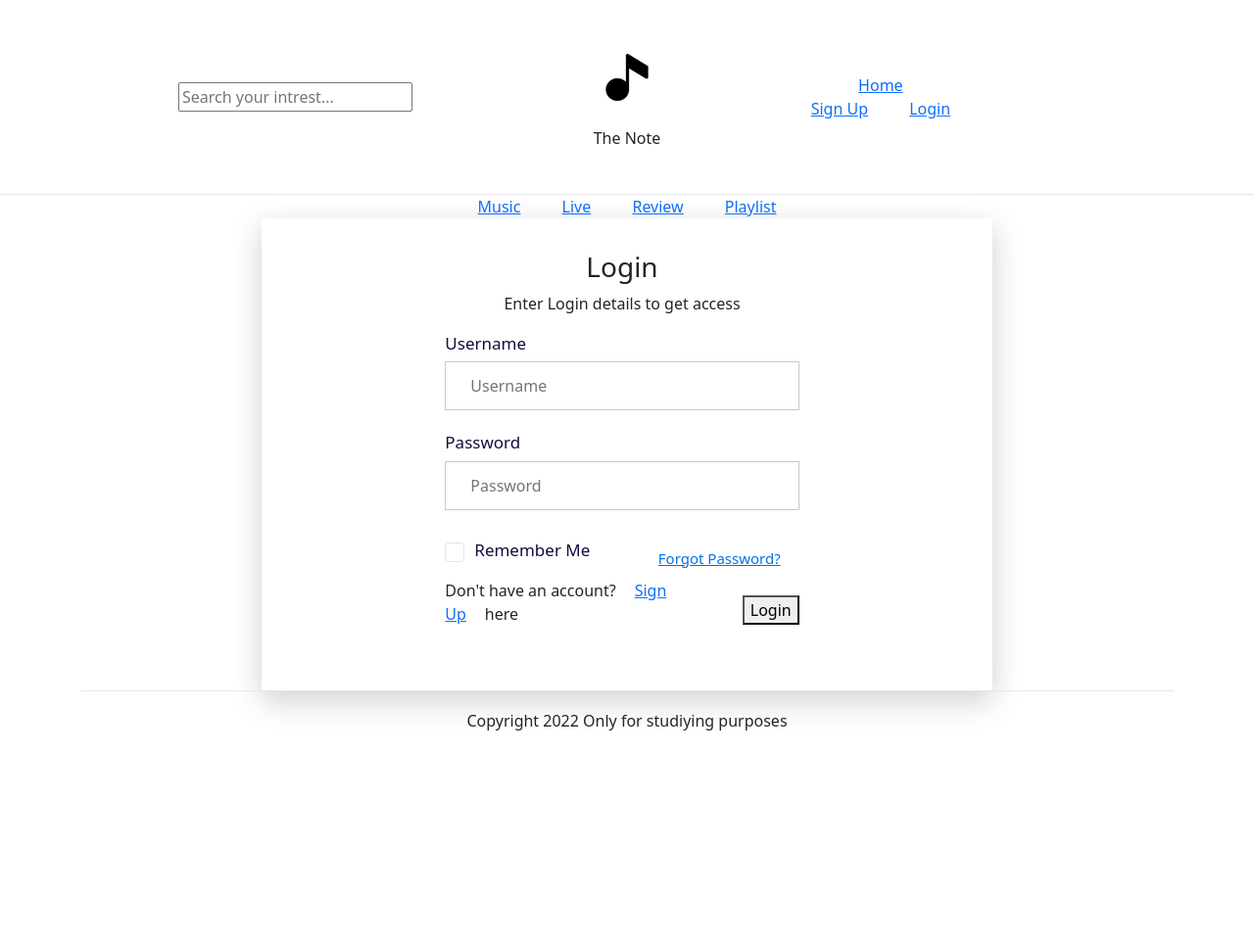
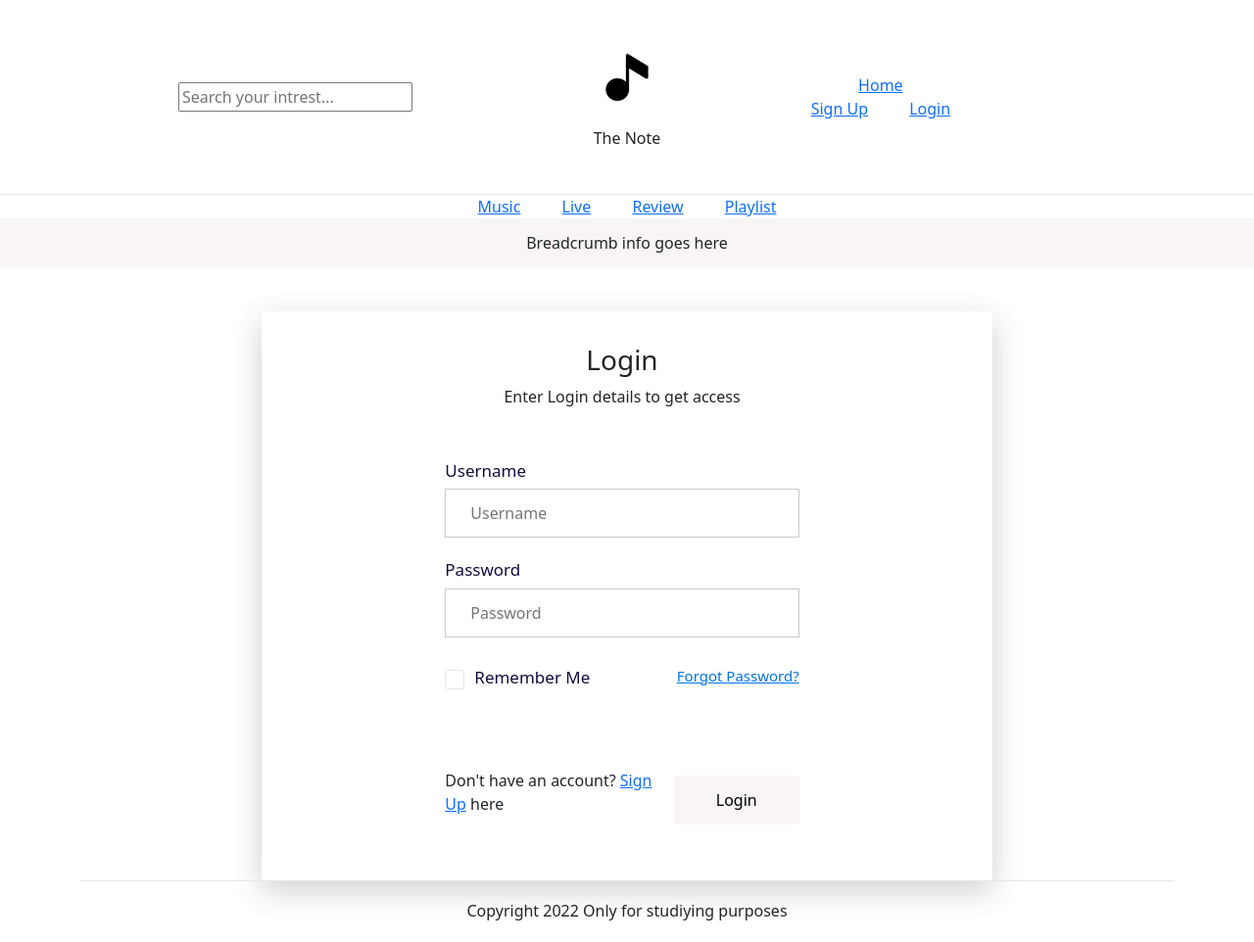
Before and after one commit to KevinDGnanih/p4-the-note, a Django app: page /accounts/login/ in a window 1280 px wide. Shown: the whole page at 98% size. Before the commit the page ends 746 px from the top, so only its background shows below. Run offline with Django 3.2, Linux system fonts and the light colour scheme; some libraries are stand-ins or nearby versions.

Commit message:
edited the login page

```diff
--- a/static/css/style.css
+++ b/static/css/style.css
@@ -163,6 +163,11 @@ input[type=radio] {
     padding: 0;
 }
 
+.login-form .input-box {
+    padding-top: 35px;
+    padding-bottom: 75px;
+}
+
 .login-check input[type="checkbox"]+label::before {
     content: "\2714";
     border: 0.1em solid #e4e4e4;
@@ -194,3 +199,18 @@ label {
     justify-content: space-between;
     align-items: center;
 }
+
+.remember {
+    padding: 0;
+}
+
+.submit-btn {
+    background: #f9f5f5;
+    height: 50px;
+    padding: 10px 43px;
+    border: 0;
+    text-transform: capitalize;
+    cursor: pointer;
+    font-size: 16px;
+    border-radius: 0px;
+}
--- a/templates/account/login.html
+++ b/templates/account/login.html
@@ -35,7 +35,7 @@
           <div class="single-input-field login-check">
             <input type="checkbox" name="remember" id="id_remember">
             <label for="remember">Remember me</label>
-            <a class="f-right" href="{% url 'account_reset_password' %}">{% trans "Forgot Password?" %}</a>
+            <a class="f-right remember" href="{% url 'account_reset_password' %}">{% trans "Forgot Password?" %}</a>
           </div>
         </div>
         {% if redirect_field_value %}
@@ -43,8 +43,8 @@
         {% endif %}
         <!-- Form Footer -->
         <div class="login-footer">
-          <p>Don't have an account?<a href="{{ signup_url }}">Sign Up</a>here</p>
-          <button class="primaryAction" type="submit">{% trans "Login" %}</button>
+          <p>Don't have an account? <a class="remember" href="{{ signup_url }}">Sign Up</a> here</p>
+          <button class="submit-btn" type="submit">{% trans "Login" %}</button>
         </div>
       </form>
     </div>
--- a/templates/base.html
+++ b/templates/base.html
@@ -19,7 +19,7 @@
 
 </head>
 
-<body>
+<body class="d-flex flex-column min-vh-100">
 
     <!-- Header Start -->
     <header>
@@ -33,7 +33,7 @@
                                     <li class="d-none d-lg-block">
                                         <div class="form-box f-left">
                                             <input type="text" name="Search" placeholder="Search your intrest...">
-                                                <!--<i class="fa-solid fa-magnifying-glass position-relative"></i>-->
+                                            <!--<i class="fa-solid fa-magnifying-glass position-relative"></i>-->
                                         </div>
                                     </li>
                                 </div>
@@ -41,7 +41,7 @@
                                     <!-- Logo -->
                                     <div class="logo">
                                         <a href="#">
-                                        <img src="/static/images/the-note-logo.jpg" width="100" height="100" alt="">
+                                            <img src="/static/images/the-note-logo.jpg" width="100" height="100" alt="">
                                         </a>
                                         <p>The Note</p>
                                     </div>
@@ -103,6 +103,19 @@
         </div>
         <!-- Header End -->
     </header>
+    <!-- Breadcrumb Start -->
+    <div class="page-notification">
+        <div class="container">
+            <div class="row">
+                <div class="col-lg-12">
+                    <ol class="breadcrumb justify-content-center">
+                        Breadcrumb info goes here
+                    </ol>
+                </div>
+            </div>
+        </div>
+    </div>
+    <!-- Breadcrumb End -->
 
     <main>
         {% block content %}
@@ -111,7 +124,7 @@
         {% endblock content %}
     </main>
 
-    <footer>
+    <footer class="mt-auto">
         <!-- Footer Start -->
         <div class="footer-bottom-area">
             <div class="container">
```
Also changed, not shown: templates/post_detail.html (+0 -13 lines).
